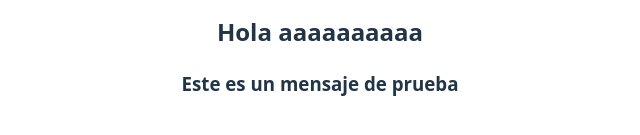
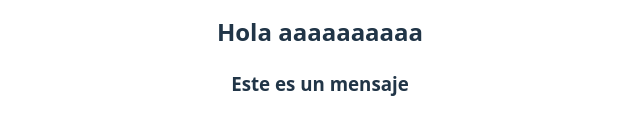
Before and after one commit to gagor02/MyValentine, a React (Vite) app: page / in a window 1280 px wide. Shown: the part 345-480 px from the top of the page, without its empty margins (320-960 px from the left). Built offline with nearby package versions, Linux system fonts and the light colour scheme.

Commit message:
Update test message in App component

```diff
--- a/src/App.jsx
+++ b/src/App.jsx
@@ -10,7 +10,7 @@ function App() {
     <>
       <div>
         <h2>Hola aaaaaaaaaa</h2>
-        <h3>Este es un mensaje de prueba</h3>
+        <h3>Este es un mensaje</h3>
       </div>
     </>
   )
```
